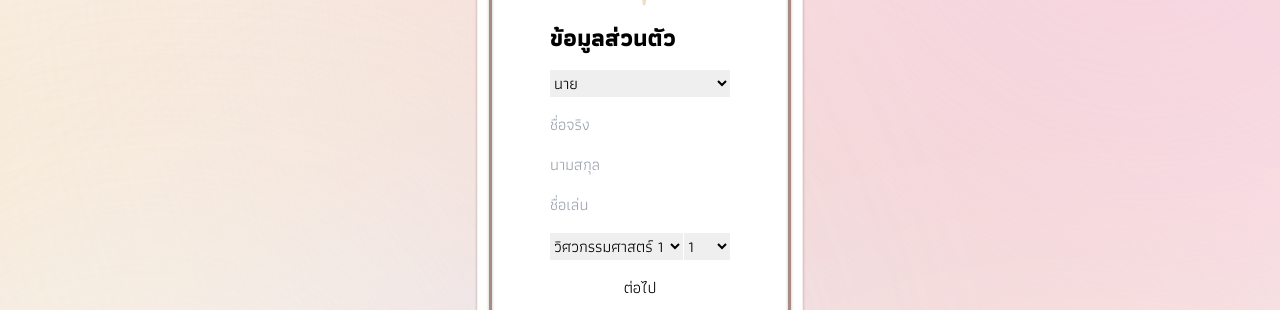
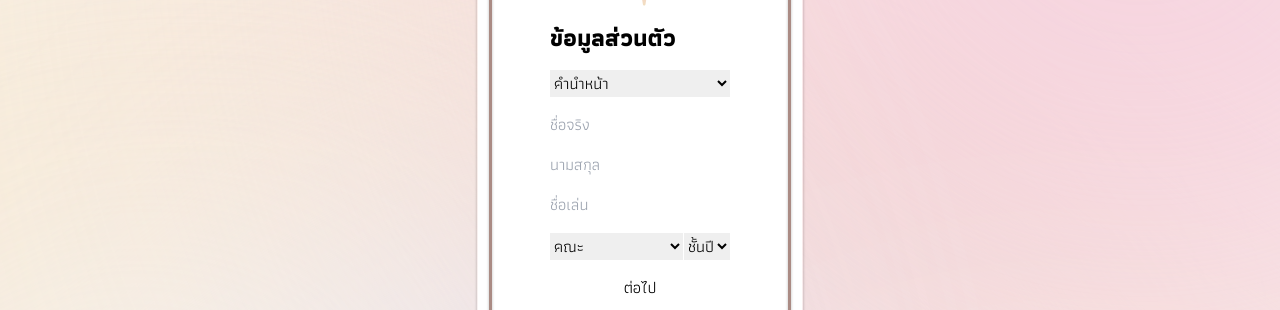
Before and after one commit to mastermrx008/firstdate-rpkm67-frontend, a Next.js app: page /register in a window 1280 px wide. Both pictures are taken after a click on the button "ต่อไป". Shown: the part 258-568 px from the top of the page. Built offline with nearby package versions, Linux system fonts and the light colour scheme.

Commit message:
fix: init formData values

```diff
--- a/src/app/register/page.tsx
+++ b/src/app/register/page.tsx
@@ -9,7 +9,22 @@ import Image from 'next/image';
 
 export default function Register() {
   const [currentStep, setCurrentStep] = useState(0);
-  const [formData, setFormData] = useState({});
+  const [formData, setFormData] = useState({
+    prefix: '',
+    firstname: '',
+    lastname: '',
+    nickname: '',
+    faculty: '',
+    year: '',
+    countryCode: '',
+    phone: '',
+    guardianCountryCode: '',
+    guardianPhone: '',
+    guardianRelation: '',
+    foodAllergy: '',
+    drugAllergy: '',
+    congenitalDisease: '',
+  });
   const router = useRouter();
 
   useEffect(() => {
@@ -42,7 +57,6 @@ export default function Register() {
     console.log('Form submitted:', formData);
     // router.push('/registered');
   };
-  console.log(formData);
 
   const renderStep = () => {
     switch (currentStep) {
@@ -57,12 +71,18 @@ export default function Register() {
       case 1:
         return (
           <div className="flex flex-col space-y-4">
-            <h2 className="text-2xl font-bold ">ข้อมูลส่วนตัว</h2>
+            <h2 className="text-2xl font-bold">ข้อมูลส่วนตัว</h2>
             <select
               name="prefix"
+              value={formData.prefix}
               onChange={handleInputChange}
             >
-              <option disabled>คำนำหน้า</option>
+              <option
+                disabled
+                value=""
+              >
+                คำนำหน้า
+              </option>
               <option value="นาย">นาย</option>
               <option value="นาง">นาง</option>
               <option value="นางสาว">นางสาว</option>
@@ -73,34 +93,49 @@ export default function Register() {
               type="text"
               name="firstname"
               placeholder="ชื่อจริง"
+              value={formData.firstname}
               onChange={handleInputChange}
             />
             <input
-              type=""
+              type="text"
               name="lastname"
               placeholder="นามสกุล"
+              value={formData.lastname}
               onChange={handleInputChange}
             />
             <input
-              type=""
+              type="text"
               name="nickname"
               placeholder="ชื่อเล่น"
+              value={formData.nickname}
               onChange={handleInputChange}
             />
             <div className="flex flex-row justify-between">
               <select
                 name="faculty"
+                value={formData.faculty}
                 onChange={handleInputChange}
               >
-                <option disabled>คณะ</option>
+                <option
+                  disabled
+                  value=""
+                >
+                  คณะ
+                </option>
                 <option value="21">วิศวกรรมศาสตร์ 1</option>
                 <option value="22">วิศวกรรมศาสตร์ 2</option>
               </select>
               <select
                 name="year"
+                value={formData.year}
                 onChange={handleInputChange}
               >
-                <option disabled>ชั้นปี</option>
+                <option
+                  disabled
+                  value=""
+                >
+                  ชั้นปี
+                </option>
                 <option value="1">1</option>
                 <option value="2">2</option>
               </select>
@@ -118,12 +153,14 @@ export default function Register() {
                 type="text"
                 name="countryCode"
                 placeholder="+66"
+                value={formData.countryCode}
                 onChange={handleInputChange}
               />
               <input
                 type="tel"
                 name="phone"
                 placeholder="เบอร์โทรศัพท์"
+                value={formData.phone}
                 onChange={handleInputChange}
               />
             </div>
@@ -140,20 +177,28 @@ export default function Register() {
                 type="text"
                 name="guardianCountryCode"
                 placeholder="+66"
+                value={formData.guardianCountryCode}
                 onChange={handleInputChange}
               />
               <input
                 type="tel"
                 name="guardianPhone"
                 placeholder="เบอร์โทรศัพท์"
+                value={formData.guardianPhone}
                 onChange={handleInputChange}
               />
             </div>
             <select
               name="guardianRelation"
+              value={formData.guardianRelation}
               onChange={handleInputChange}
             >
-              <option disabled>ความสัมพันธ์</option>
+              <option
+                disabled
+                value=""
+              >
+                ความสัมพันธ์
+              </option>
               <option value="บิดา">บิดา</option>
               <option value="มารดา">มารดา</option>
             </select>
@@ -165,23 +210,26 @@ export default function Register() {
       case 3:
         return (
           <div className="flex flex-col space-y-4">
-            <h2 className="text-2xl font-bold ">ข้อมูลด้านสุขภาพ</h2>
+            <h2 className="text-2xl font-bold">ข้อมูลด้านสุขภาพ</h2>
             <input
               type="text"
-              name="food-allergy"
+              name="foodAllergy"
               placeholder="อาหารที่แพ้"
+              value={formData.foodAllergy}
               onChange={handleInputChange}
             />
             <input
               type="text"
-              name="drug-allergy"
-              placeholder="ยาทที่แก้"
+              name="drugAllergy"
+              placeholder="ยาที่แพ้"
+              value={formData.drugAllergy}
               onChange={handleInputChange}
             />
             <input
               type="text"
-              name="congenital-disease"
+              name="congenitalDisease"
               placeholder="โรคประจำตัว"
+              value={formData.congenitalDisease}
               onChange={handleInputChange}
             />
             <button onClick={handleSubmit}>ยืนยันข้อมูล</button>
```
